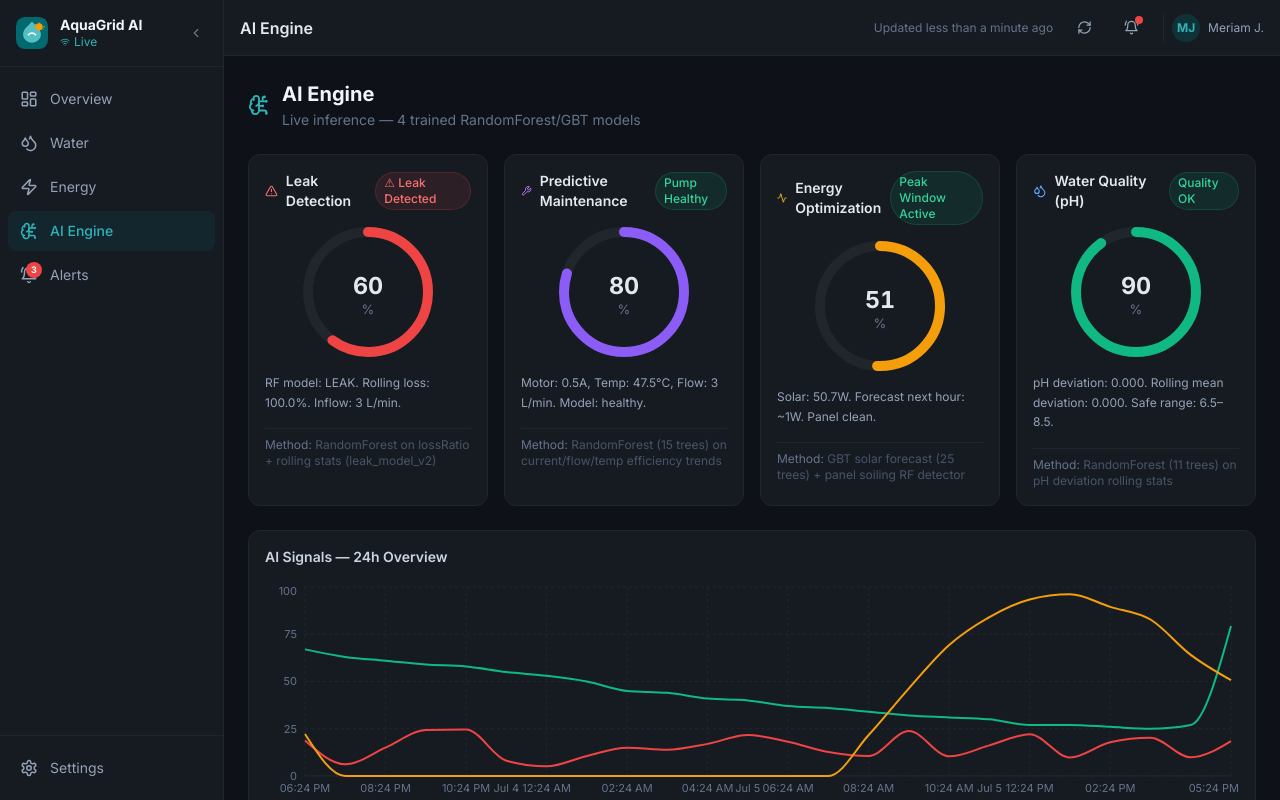
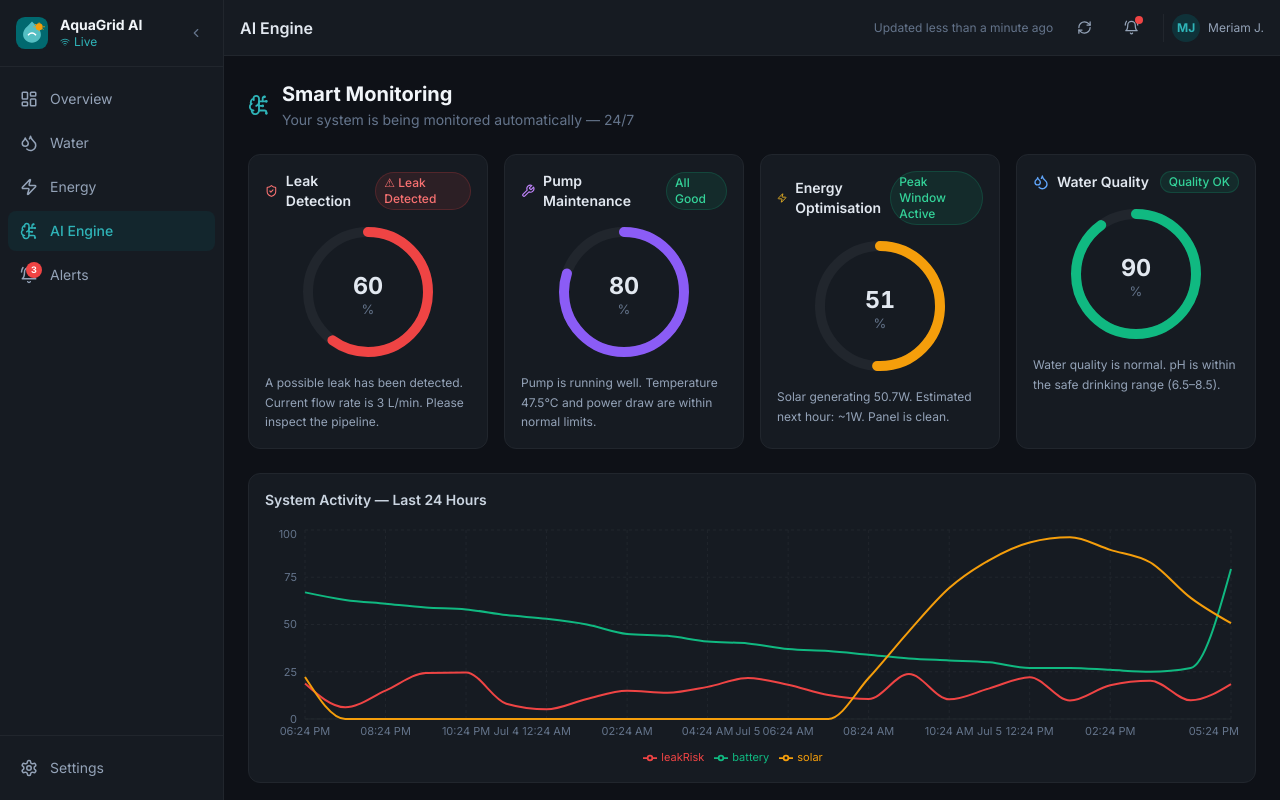
Before and after one commit to meriamjadoui/AquaGrid-AI, a React (Vite) app in the folder dashboard/: page /ai in a window 1280 px wide. Built offline with nearby package versions, Linux system fonts and the light colour scheme.

Commit message:
ux: remove all technical AI details — client-facing language only

```diff
--- a/dashboard/src/pages/AIPage.jsx
+++ b/dashboard/src/pages/AIPage.jsx
@@ -1,5 +1,5 @@
 import React from 'react'
-import { BrainCircuit, AlertTriangle, Activity, Wrench, Droplets, Sun } from 'lucide-react'
+import { ShieldCheck, Wrench, Zap, Droplets, BrainCircuit } from 'lucide-react'
 import useStore from '../store/useStore'
 import GaugeRing from '../components/UI/GaugeRing'
 import AquaLineChart from '../components/Charts/LineChart'
@@ -8,65 +8,69 @@ export default function AIPage() {
   const { sensors, history, aiResults } = useStore()
   const data = history.slice(-24)
 
-  const leak = aiResults.leak
+  const leak  = aiResults.leak
   const maint = aiResults.maintenance
-  const ph = aiResults.ph
+  const ph    = aiResults.ph
   const panel = aiResults.panel
 
-  // Map maintenance state (0/1/2) to health score for the gauge
   const maintHealthScore = maint.state === 0 ? sensors.pumpHealthScore
     : maint.state === 1 ? Math.min(sensors.pumpHealthScore, 70)
     : Math.min(sensors.pumpHealthScore, 45)
 
-  // Leak risk: blend RF model result with existing sensor score
   const aiLeakRisk = leak.isLeak
     ? Math.max(sensors.leakRisk, 60)
     : Math.min(sensors.leakRisk, 30)
 
-  const functions = [
+  const cards = [
     {
-      icon: AlertTriangle,
+      icon: ShieldCheck,
       title: 'Leak Detection',
       color: 'text-red-400',
       ring: aiLeakRisk,
       ringColor: '#ef4444',
       status: leak.isLeak ? 'alert' : aiLeakRisk > 20 ? 'warn' : 'ok',
       statusLabel: leak.isLeak ? '⚠ Leak Detected' : aiLeakRisk > 20 ? 'Monitor' : 'No Leak',
-      desc: `RF model: ${leak.isLeak ? 'LEAK' : 'clear'}. Rolling loss: ${(leak.rollingMean * 100).toFixed(1)}%. Inflow: ${sensors.flowRate} L/min.`,
-      method: 'RandomForest on lossRatio + rolling stats (leak_model_v2)',
+      desc: leak.isLeak
+        ? `A possible leak has been detected. Current flow rate is ${sensors.flowRate} L/min. Please inspect the pipeline.`
+        : `No leak detected. Water flow is normal at ${sensors.flowRate} L/min.`,
     },
     {
       icon: Wrench,
-      title: 'Predictive Maintenance',
+      title: 'Pump Maintenance',
       color: 'text-purple-400',
       ring: maintHealthScore,
       ringColor: '#8b5cf6',
       status: maint.state === 0 ? 'ok' : maint.state === 1 ? 'warn' : 'alert',
-      statusLabel: maint.state === 0 ? 'Pump Healthy' : maint.state === 1 ? 'Warning — Check Soon' : '🔴 Critical',
-      desc: `Motor: ${sensors.pumpMotorCurrent}A, Temp: ${sensors.pumpTemp}°C, Flow: ${sensors.flowRate} L/min. Model: ${maint.label}.`,
-      method: 'RandomForest (15 trees) on current/flow/temp efficiency trends',
+      statusLabel: maint.state === 0 ? 'All Good' : maint.state === 1 ? 'Check Soon' : '🔴 Needs Attention',
+      desc: maint.state === 0
+        ? `Pump is running well. Temperature ${sensors.pumpTemp}°C and power draw are within normal limits.`
+        : maint.state === 1
+        ? `Pump shows early signs of wear. Temperature is ${sensors.pumpTemp}°C — schedule an inspection soon.`
+        : `Pump requires immediate attention. Temperature at ${sensors.pumpTemp}°C is too high. Stop the pump and contact support.`,
     },
     {
-      icon: Activity,
-      title: 'Energy Optimization',
+      icon: Zap,
+      title: 'Energy Optimisation',
       color: 'text-amber-400',
       ring: sensors.solarProduction,
       ringColor: '#f59e0b',
       status: sensors.solarProduction > 50 ? 'ok' : 'warn',
-      statusLabel: sensors.solarProduction > 50 ? 'Peak Window Active' : 'Off-Peak — Saving',
-      desc: `Solar: ${sensors.solarProduction}W. Forecast next hour: ~${aiResults.solarForecast?.toFixed(0) ?? '?'}W. Panel ${panel.needsCleaning ? '⚠ needs cleaning' : 'clean'}.`,
-      method: 'GBT solar forecast (25 trees) + panel soiling RF detector',
+      statusLabel: sensors.solarProduction > 50 ? 'Peak Window Active' : 'Low Solar',
+      desc: panel.needsCleaning
+        ? `Solar panel may need cleaning — output is lower than expected. Next-hour estimate: ~${aiResults.solarForecast?.toFixed(0) ?? '?'}W.`
+        : `Solar generating ${sensors.solarProduction}W. Estimated next hour: ~${aiResults.solarForecast?.toFixed(0) ?? '?'}W. Panel is clean.`,
     },
     {
       icon: Droplets,
-      title: 'Water Quality (pH)',
+      title: 'Water Quality',
       color: 'text-blue-400',
       ring: ph.contaminated ? 15 : 90,
       ringColor: ph.contaminated ? '#ef4444' : '#10b981',
       status: ph.contaminated ? 'alert' : 'ok',
-      statusLabel: ph.contaminated ? '⚠ Contamination Risk' : 'Quality OK',
-      desc: `pH deviation: ${ph.deviation?.toFixed(3)}. Rolling mean deviation: ${ph.rollingMean?.toFixed(3)}. Safe range: 6.5–8.5.`,
-      method: 'RandomForest (11 trees) on pH deviation rolling stats',
+      statusLabel: ph.contaminated ? '⚠ Quality Risk' : 'Quality OK',
+      desc: ph.contaminated
+        ? 'Water quality has fallen outside the safe range. Do not use for drinking until verified.'
+        : 'Water quality is normal. pH is within the safe drinking range (6.5–8.5).',
     },
   ]
 
@@ -75,81 +79,47 @@ export default function AIPage() {
       <div className="flex items-center gap-3">
         <BrainCircuit size={22} className="text-primary-400" />
         <div>
-          <h2 className="text-xl font-bold text-slate-100">AI Engine</h2>
-          <p className="text-sm text-slate-500 mt-0.5">Live inference — 4 trained RandomForest/GBT models</p>
+          <h2 className="text-xl font-bold text-slate-100">Smart Monitoring</h2>
+          <p className="text-sm text-slate-500 mt-0.5">Your system is being monitored automatically — 24/7</p>
         </div>
       </div>
 
-      {/* AI Function cards */}
+      {/* Status cards */}
       <div className="grid grid-cols-1 md:grid-cols-2 xl:grid-cols-4 gap-4">
-        {functions.map(fn => (
-          <div key={fn.title} className="card space-y-4">
+        {cards.map(card => (
+          <div key={card.title} className="card space-y-4">
             <div className="flex items-center gap-2">
-              <fn.icon size={16} className={fn.color} />
-              <h3 className="text-sm font-semibold text-slate-200">{fn.title}</h3>
-              <span className={`ml-auto badge-${fn.status}`}>{fn.statusLabel}</span>
+              <card.icon size={16} className={card.color} />
+              <h3 className="text-sm font-semibold text-slate-200">{card.title}</h3>
+              <span className={`ml-auto badge-${card.status}`}>{card.statusLabel}</span>
             </div>
             <div className="flex justify-center">
-              <GaugeRing value={fn.ring} color={fn.ringColor} size={130} />
+              <GaugeRing value={card.ring} color={card.ringColor} size={130} />
             </div>
-            <p className="text-xs text-slate-400 leading-relaxed">{fn.desc}</p>
-            <div className="pt-2 border-t border-surface-border">
-              <p className="text-xs text-slate-600"><span className="text-slate-500">Method:</span> {fn.method}</p>
-            </div>
+            <p className="text-xs text-slate-400 leading-relaxed">{card.desc}</p>
           </div>
         ))}
       </div>
 
-      {/* Multi-signal chart */}
+      {/* 24h chart */}
       <div className="card">
-        <h3 className="text-sm font-semibold text-slate-300 mb-4">AI Signals — 24h Overview</h3>
+        <h3 className="text-sm font-semibold text-slate-300 mb-4">System Activity — Last 24 Hours</h3>
         <AquaLineChart data={data} lines={['leakRisk', 'battery', 'solar']} height={240} />
       </div>
 
-      {/* Model Stack */}
-      <div className="grid grid-cols-1 sm:grid-cols-2 gap-4">
-        <div className="card">
-          <h3 className="text-sm font-semibold text-slate-300 mb-3">Deployed Model Stack</h3>
-          <div className="space-y-2">
-            {[
-              { name: 'Leak Detector',        type: 'RandomForest (11 trees)',   device: 'Browser', file: 'leak_model_v2.js' },
-              { name: 'Pump Maintenance',     type: 'RandomForest (15 trees)',   device: 'Browser', file: 'maintenance_model.js' },
-              { name: 'pH / Water Quality',   type: 'RandomForest (11 trees)',   device: 'Browser', file: 'ph_model.js' },
-              { name: 'Solar Forecast',       type: 'GBT (25 trees)',            device: 'Browser', file: 'energy_model_v2.js' },
-              { name: 'Panel Soiling',        type: 'RandomForest (11 trees)',   device: 'Browser', file: 'energy_model_v2.js' },
-            ].map(m => (
-              <div key={m.name} className="flex justify-between items-center py-2 border-b border-surface-border last:border-0">
-                <div>
-                  <p className="text-sm text-slate-300">{m.name}</p>
-                  <p className="text-xs text-slate-500">{m.type} · <span className="font-mono text-slate-600">{m.file}</span></p>
-                </div>
-                <span className="badge-info">{m.device}</span>
-              </div>
-            ))}
-          </div>
+      {/* Summary row */}
+      <div className="grid grid-cols-1 sm:grid-cols-3 gap-4">
+        <div className="card text-center">
+          <p className="text-water font-bold text-2xl data-value">{sensors.reservoirLevel}%</p>
+          <p className="text-slate-500 text-xs mt-1">Water stored</p>
         </div>
-
-        <div className="card">
-          <h3 className="text-sm font-semibold text-slate-300 mb-3">Water-Energy Nexus</h3>
-          <p className="text-xs text-slate-400 leading-relaxed mb-3">
-            AquaGrid AI links water and energy in real time. The energy model forecasts solar output
-            so the pump schedule can be optimised. The leak and pH models guard water quality.
-            All inference runs in-browser on the trained JS models — no cloud round-trip.
-          </p>
-          <div className="flex gap-3 text-xs">
-            <div className="flex-1 p-2 bg-surface-bg rounded-lg border border-surface-border text-center">
-              <p className="text-water font-bold text-lg data-value">{sensors.reservoirLevel}%</p>
-              <p className="text-slate-500">Water stored</p>
-            </div>
-            <div className="flex-1 p-2 bg-surface-bg rounded-lg border border-surface-border text-center">
-              <p className="text-solar font-bold text-lg data-value">{sensors.solarProduction}W</p>
-              <p className="text-slate-500">Solar now</p>
-            </div>
-            <div className="flex-1 p-2 bg-surface-bg rounded-lg border border-surface-border text-center">
-              <p className="text-battery font-bold text-lg data-value">{sensors.batteryCharge}%</p>
-              <p className="text-slate-500">Battery</p>
-            </div>
-          </div>
+        <div className="card text-center">
+          <p className="text-solar font-bold text-2xl data-value">{sensors.solarProduction}W</p>
+          <p className="text-slate-500 text-xs mt-1">Solar right now</p>
+        </div>
+        <div className="card text-center">
+          <p className="text-battery font-bold text-2xl data-value">{sensors.batteryCharge}%</p>
+          <p className="text-slate-500 text-xs mt-1">Battery charge</p>
         </div>
       </div>
     </div>
--- a/dashboard/src/pages/WaterPage.jsx
+++ b/dashboard/src/pages/WaterPage.jsx
@@ -4,7 +4,6 @@ import useStore from '../store/useStore'
 import KpiCard from '../components/UI/KpiCard'
 import GaugeRing from '../components/UI/GaugeRing'
 import AquaAreaChart from '../components/Charts/AreaChart'
-import AquaLineChart from '../components/Charts/LineChart'
 
 export default function WaterPage() {
   const { sensors, history, aiResults } = useStore()
@@ -21,42 +20,48 @@ export default function WaterPage() {
     <div className="space-y-6">
       <div>
         <h2 className="text-xl font-bold text-slate-100">Water Monitoring</h2>
-        <p className="text-sm text-slate-500 mt-0.5">Reservoir · flow rate · AI leak detection · pH quality</p>
+        <p className="text-sm text-slate-500 mt-0.5">Reservoir level · water flow · leak detection · water quality</p>
       </div>
 
-      {/* Gauges + KPIs */}
+      {/* Gauge + KPIs */}
       <div className="grid grid-cols-1 md:grid-cols-3 gap-4">
         <div className="card flex flex-col items-center py-6">
           <GaugeRing value={sensors.reservoirLevel} color="#2fb4b8" size={150} label="Reservoir Level" />
           <div className="mt-4 text-center">
-            <p className="text-xs text-slate-500">Capacity: ~50L community tank</p>
-            <p className={`text-xs mt-1 font-medium ${ sensors.reservoirLevel < 20 ? 'text-red-400' : sensors.reservoirLevel > 85 ? 'text-amber-400' : 'text-emerald-400' }`}>
-              {sensors.reservoirLevel < 20 ? '⚠ Low — refill needed' : sensors.reservoirLevel > 85 ? '⚠ Near full' : '✓ Normal range'}
+            <p className="text-xs text-slate-500">Community tank — ~50L capacity</p>
+            <p className={`text-xs mt-1 font-medium ${
+              sensors.reservoirLevel < 20 ? 'text-red-400'
+              : sensors.reservoirLevel > 85 ? 'text-amber-400'
+              : 'text-emerald-400'
+            }`}>
+              {sensors.reservoirLevel < 20 ? '⚠ Low — refill needed'
+               : sensors.reservoirLevel > 85 ? '⚠ Almost full'
+               : '✓ Good level'}
             </p>
           </div>
         </div>
 
         <div className="md:col-span-2 grid grid-cols-2 gap-3">
           <KpiCard label="Flow Rate" value={sensors.flowRate} unit="L/min" icon={Droplets} color="text-water" />
-          <KpiCard label="Today Consumed" value={sensors.totalConsumed} unit="L" icon={Waves} color="text-water" />
+          <KpiCard label="Used Today" value={sensors.totalConsumed} unit="L" icon={Waves} color="text-water" />
           <KpiCard
-            label="AI Leak Risk"
+            label="Leak Risk"
             value={`${aiLeakRisk.toFixed(0)}%`}
             icon={AlertTriangle}
             color={leak.isLeak ? 'text-red-400' : aiLeakRisk > 20 ? 'text-amber-400' : 'text-emerald-400'}
             badge={{
               type: leak.isLeak ? 'alert' : aiLeakRisk > 20 ? 'warn' : 'ok',
-              label: leak.isLeak ? 'Leak RF: YES' : aiLeakRisk > 20 ? 'Monitor' : 'Clear'
+              label: leak.isLeak ? 'Leak Detected' : aiLeakRisk > 20 ? 'Monitor' : 'All Clear'
             }}
           />
           <KpiCard
-            label="pH Quality"
-            value={ph.contaminated ? 'Risk' : 'OK'}
+            label="Water Quality"
+            value={ph.contaminated ? 'At Risk' : 'Safe'}
             icon={FlaskConical}
             color={ph.contaminated ? 'text-red-400' : 'text-emerald-400'}
             badge={{
               type: ph.contaminated ? 'alert' : 'ok',
-              label: ph.contaminated ? 'Contamination' : 'Safe'
+              label: ph.contaminated ? 'Check Water' : 'Safe to Use'
             }}
           />
         </div>
@@ -65,32 +70,52 @@ export default function WaterPage() {
       {/* Charts */}
       <div className="grid grid-cols-1 lg:grid-cols-2 gap-4">
         <div className="card">
-          <h3 className="text-sm font-semibold text-slate-300 mb-4">Reservoir Level — 24h</h3>
+          <h3 className="text-sm font-semibold text-slate-300 mb-4">Reservoir Level — Last 24 Hours</h3>
           <AquaAreaChart data={data} dataKey="reservoir" color="#2fb4b8" unit="%" height={200} />
         </div>
         <div className="card">
-          <h3 className="text-sm font-semibold text-slate-300 mb-4">Flow Rate — 24h (L/min)</h3>
+          <h3 className="text-sm font-semibold text-slate-300 mb-4">Water Flow — Last 24 Hours</h3>
           <AquaAreaChart data={data} dataKey="flow" color="#01696f" unit=" L/min" height={200} />
         </div>
       </div>
 
-      {/* AI Leak model details */}
+      {/* Status summary */}
       <div className="card">
-        <h3 className="text-sm font-semibold text-slate-300 mb-3">AI Leak Detection — Model Output</h3>
-        <div className="grid grid-cols-1 sm:grid-cols-3 gap-3 text-sm">
-          {[
-            { step: '1', title: 'Loss Ratio', desc: `Inflow ${sensors.flowRate} L/min → lossRatio computed from flow vs reservoir delta` },
-            { step: '2', title: 'RF Inference', desc: `11-tree RandomForest on currentloss=${(sensors.flowRate * 0.05).toFixed(3)}, rollingMean=${leak.rollingMean?.toFixed(3)}, consecutiveHigh=${leak.consecutiveHigh}` },
-            { step: '3', title: 'Decision', desc: `Model output: ${leak.isLeak ? '🔴 LEAK DETECTED' : '✅ No leak'}. Risk score: ${aiLeakRisk.toFixed(0)}%` },
-          ].map(({ step, title, desc }) => (
-            <div key={step} className="flex gap-3 p-3 bg-surface-bg rounded-lg border border-surface-border">
-              <div className="w-6 h-6 rounded-full bg-primary-500/20 text-primary-400 text-xs flex items-center justify-center font-bold shrink-0">{step}</div>
-              <div>
-                <p className="font-medium text-slate-200">{title}</p>
-                <p className="text-slate-500 text-xs mt-0.5">{desc}</p>
-              </div>
+        <h3 className="text-sm font-semibold text-slate-300 mb-3">Current Status Summary</h3>
+        <div className="grid grid-cols-1 sm:grid-cols-3 gap-3">
+          <div className="flex gap-3 p-3 bg-surface-bg rounded-lg border border-surface-border">
+            <div className={`w-2 rounded-full shrink-0 ${ sensors.reservoirLevel < 20 ? 'bg-red-400' : 'bg-emerald-400' }`} />
+            <div>
+              <p className="text-sm font-medium text-slate-200">Reservoir</p>
+              <p className="text-xs text-slate-500 mt-0.5">
+                {sensors.reservoirLevel < 20
+                  ? 'Low — schedule a refill as soon as possible.'
+                  : `At ${sensors.reservoirLevel}% — no action needed.`}
+              </p>
             </div>
-          ))}
+          </div>
+          <div className="flex gap-3 p-3 bg-surface-bg rounded-lg border border-surface-border">
+            <div className={`w-2 rounded-full shrink-0 ${ leak.isLeak ? 'bg-red-400' : 'bg-emerald-400' }`} />
+            <div>
+              <p className="text-sm font-medium text-slate-200">Pipeline</p>
+              <p className="text-xs text-slate-500 mt-0.5">
+                {leak.isLeak
+                  ? 'Possible leak detected. Inspect the pipeline.'
+                  : 'No leaks detected. Pipeline is healthy.'}
+              </p>
+            </div>
+          </div>
+          <div className="flex gap-3 p-3 bg-surface-bg rounded-lg border border-surface-border">
+            <div className={`w-2 rounded-full shrink-0 ${ ph.contaminated ? 'bg-red-400' : 'bg-emerald-400' }`} />
+            <div>
+              <p className="text-sm font-medium text-slate-200">Water Quality</p>
+              <p className="text-xs text-slate-500 mt-0.5">
+                {ph.contaminated
+                  ? 'Quality outside safe range. Do not use for drinking.'
+                  : 'Safe for drinking. Quality is within normal range.'}
+              </p>
+            </div>
+          </div>
         </div>
       </div>
     </div>
```
Also changed, not shown: dashboard/src/pages/EnergyPage.jsx (+18 -18 lines).
